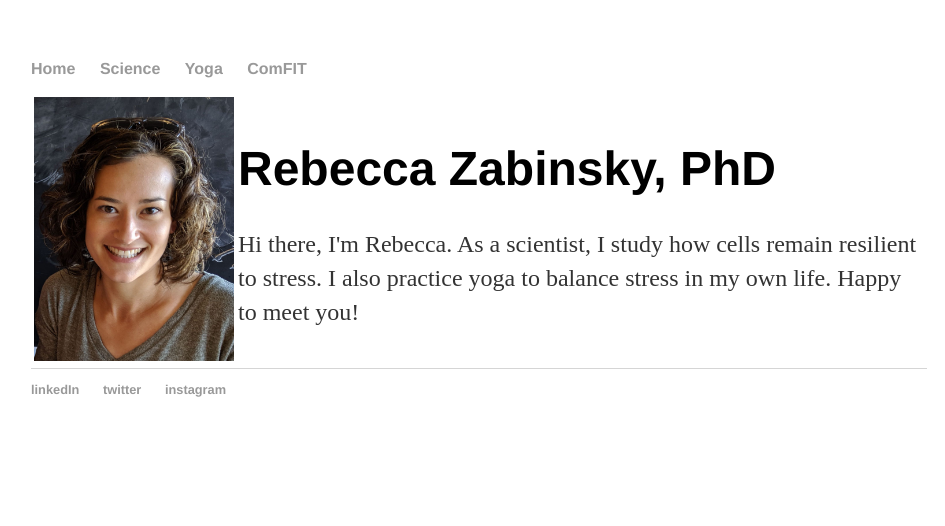
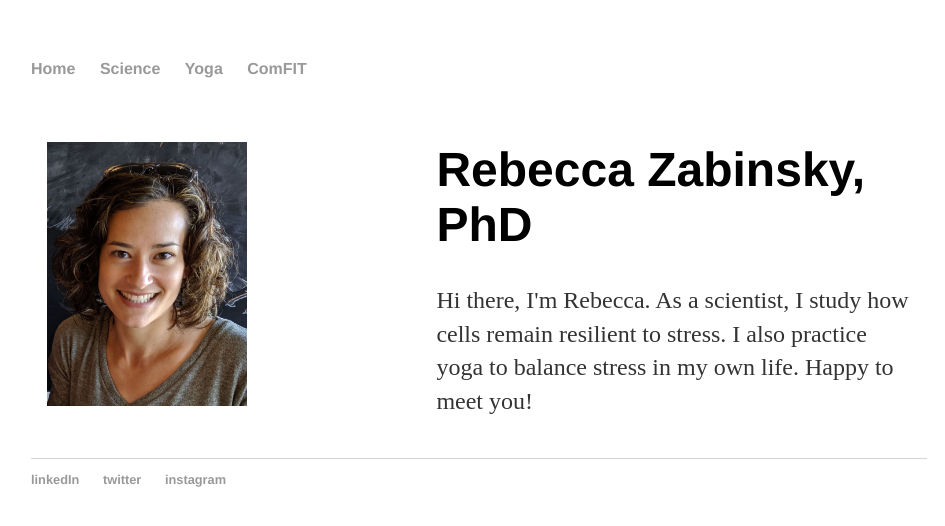
Before and after one commit to zabinsky/zabinsky.github.io, a Jekyll site: the page built from index.html, in a window 1280 px wide. Shown: the top 526 px of the page, without its empty margins (161-1106 px from the left). Built offline with Jekyll 4.4.1, drawn with Linux system fonts in a browser that asks for light colours.

Commit message:
Update main.css

```diff
--- a/css/main.css
+++ b/css/main.css
@@ -41,4 +41,17 @@ ul.posts {
 ul.posts li {
     list-style: none;
 }
-Don't forget to commit the new CSS
+.container {
+    clear: both;
+    display: flex; /* equal height of the children */
+    flex-wrap: nowrap;
+    align-content: left;
+}
+.blurb {
+    padding: .8em;
+    flex: 1; /* additionally, equal width */
+    flex-shrink: 1;
+    flex-grow: 1;
+    min-width: 360px;
+    max-width: 2448px;
+}
```
